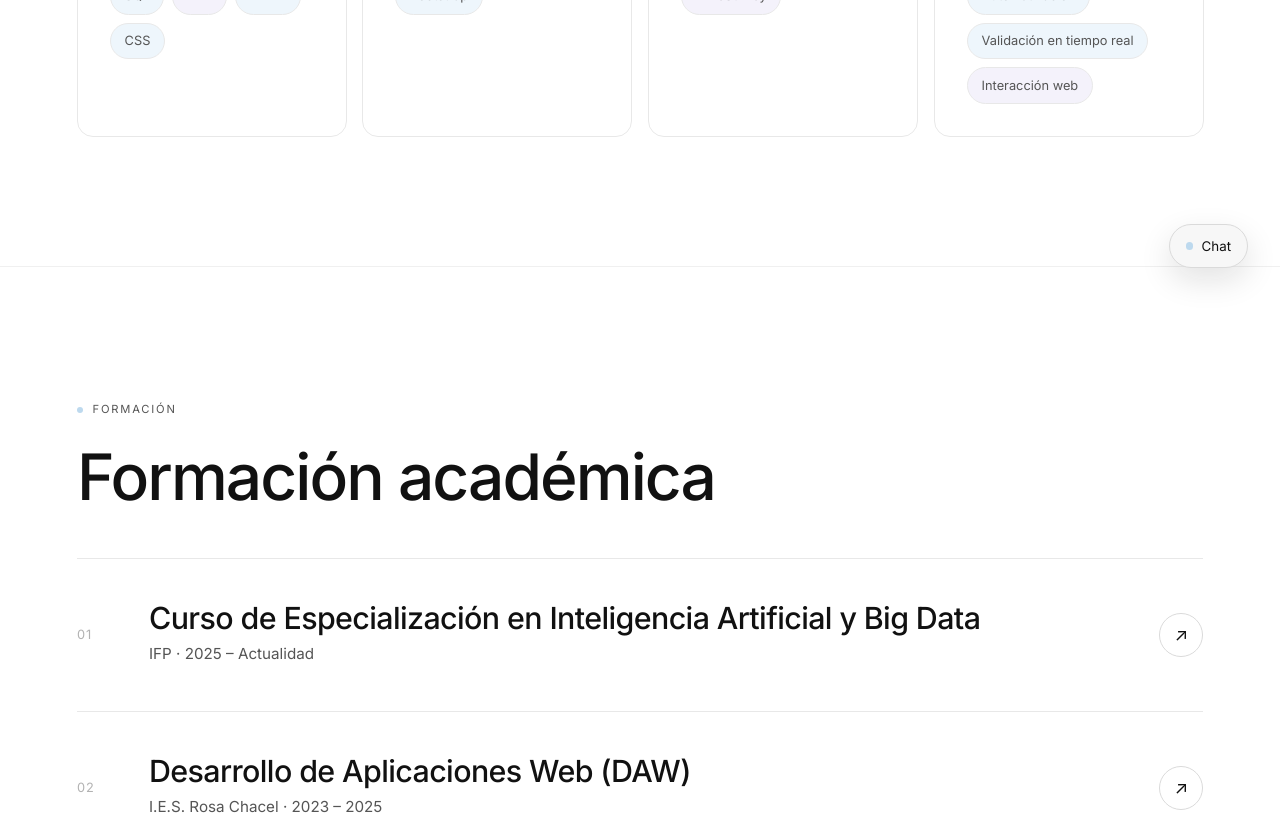
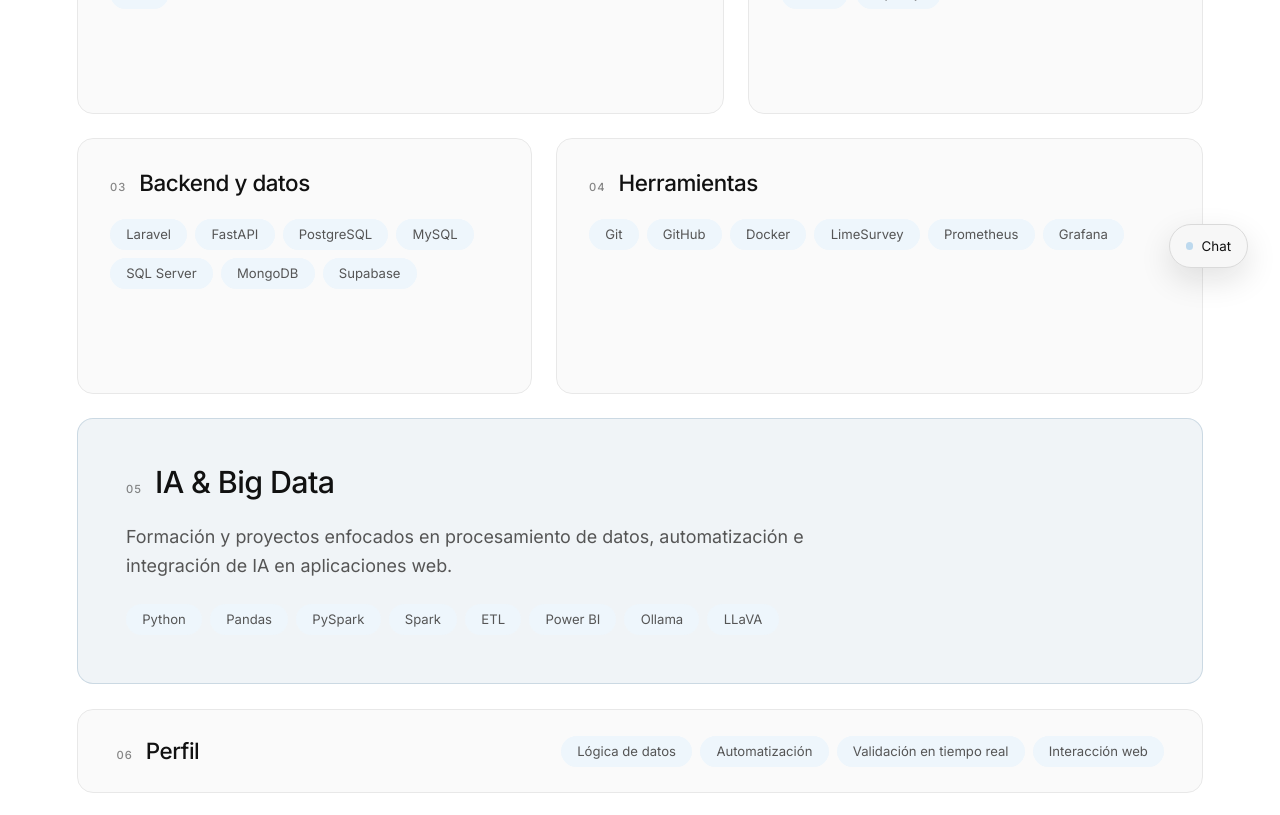
Before and after one commit to Daniel-Zarco/Portfolio, a React (Vite) app: page /tecnologias in a window 1280 px wide. Shown: the part 500-1315 px from the top of the page. Built offline with nearby package versions, Linux system fonts and the light colour scheme.

Commit message:
Rediseña grid de /tecnologias con 6 bloques editoriales

```diff
--- a/src/App.css
+++ b/src/App.css
@@ -1497,6 +1497,183 @@
   opacity: 0.55;
 }
 
+/* ---------- Tecnologías (página /tecnologias) ---------- */
+.techstack-grid {
+  display: grid;
+  grid-template-columns: repeat(12, minmax(0, 1fr));
+  gap: clamp(1rem, 2vw, 1.5rem);
+  align-items: stretch;
+}
+
+.tech-card {
+  display: flex;
+  flex-direction: column;
+  gap: 1.5rem;
+  padding: clamp(1.5rem, 2.5vw, 2.25rem);
+  background: var(--color-panel);
+  border: 1px solid var(--color-border);
+  border-radius: 1rem;
+  transition: border-color 0.4s ease, transform 0.4s var(--ease-smooth),
+    box-shadow 0.4s ease;
+}
+
+.tech-card:hover {
+  border-color: var(--color-border-strong);
+  transform: translateY(-3px);
+  box-shadow: 0 1rem 2.5rem rgba(23, 42, 58, 0.07);
+}
+
+.tech-card--lang {
+  grid-column: span 7;
+}
+
+.tech-card--frontend {
+  grid-column: span 5;
+}
+
+.tech-card--backend {
+  grid-column: span 5;
+}
+
+.tech-card--tools {
+  grid-column: span 7;
+}
+
+.tech-card--lang,
+.tech-card--frontend,
+.tech-card--backend,
+.tech-card--tools {
+  min-height: clamp(12rem, 21vw, 16rem);
+}
+
+.tech-card--wide,
+.tech-card--compact {
+  grid-column: 1 / -1;
+}
+
+.tech-card--wide {
+  justify-content: center;
+  background: rgba(174, 195, 211, 0.18);
+  border-color: rgba(174, 195, 211, 0.55);
+  padding: clamp(2rem, 4vw, 3rem);
+}
+
+.tech-card--compact {
+  flex-direction: row;
+  align-items: center;
+  justify-content: space-between;
+  gap: 1.25rem;
+  padding: clamp(1.25rem, 2vw, 1.75rem) clamp(1.5rem, 3vw, 2.5rem);
+}
+
+.tech-card-title {
+  display: flex;
+  align-items: baseline;
+  gap: 0.8rem;
+  margin: 0;
+  font-size: clamp(1.1rem, 1.8vw, 1.4rem);
+  font-weight: 500;
+  letter-spacing: -0.02em;
+  color: var(--color-text-h);
+}
+
+.tech-card--wide .tech-card-title {
+  font-size: clamp(1.35rem, 2.4vw, 1.9rem);
+}
+
+.tech-card--compact .tech-card-title {
+  margin: 0;
+}
+
+.tech-card-index {
+  flex: none;
+  color: var(--color-text);
+  font-size: 0.7rem;
+  letter-spacing: 0.1em;
+  opacity: 0.7;
+}
+
+.tech-card-lead {
+  max-width: 46rem;
+  color: var(--color-text);
+  font-size: clamp(1rem, 1.4vw, 1.15rem);
+  line-height: 1.6;
+  margin: 0;
+}
+
+.tech-card-tags {
+  display: flex;
+  flex-wrap: wrap;
+  gap: 0.5rem;
+  margin: 0;
+  padding: 0;
+  list-style: none;
+}
+
+.tech-card--compact .tech-card-tags {
+  justify-content: flex-end;
+}
+
+.tech-chip {
+  padding: 0.5rem 0.95rem;
+  border: 1px solid transparent;
+  border-radius: 999px;
+  background: var(--color-pastel-blue);
+  color: var(--color-text);
+  font-size: 0.82rem;
+  line-height: 1;
+  transition: color 0.3s ease, border-color 0.3s ease, background-color 0.3s ease;
+}
+
+.tech-chip:hover {
+  color: var(--color-accent-text);
+  border-color: var(--color-border-strong);
+  background: #FFFFFF;
+}
+
+@media (max-width: 1024px) {
+  .techstack-grid {
+    grid-template-columns: repeat(2, minmax(0, 1fr));
+  }
+
+  .tech-card--lang,
+  .tech-card--frontend,
+  .tech-card--backend,
+  .tech-card--tools,
+  .tech-card--wide,
+  .tech-card--compact {
+    grid-column: auto;
+  }
+
+  .tech-card--wide,
+  .tech-card--compact {
+    grid-column: 1 / -1;
+  }
+}
+
+@media (max-width: 768px) {
+  .tech-card--compact {
+    flex-direction: column;
+    align-items: flex-start;
+  }
+
+  .tech-card--compact .tech-card-tags {
+    justify-content: flex-start;
+  }
+}
+
+@media (max-width: 540px) {
+  .techstack-grid {
+    grid-template-columns: minmax(0, 1fr);
+  }
+
+  .tech-card,
+  .tech-card--wide,
+  .tech-card--compact {
+    grid-column: auto;
+  }
+}
+
 /* ---------- Responsive ---------- */
 @media (max-width: 1024px) {
   .skills-grid {
--- /dev/null
+++ b/src/components/TechStack.jsx
@@ -0,0 +1,89 @@
+import { SectionHeading } from './Projects';
+import { sectionsIntro } from '../data';
+
+const blocks = [
+  {
+    key: 'lang',
+    title: 'Lenguajes y base web',
+    tags: ['JavaScript', 'TypeScript', 'Java', 'PHP', 'Python', 'SQL', 'HTML', 'CSS'],
+  },
+  {
+    key: 'frontend',
+    title: 'Frontend',
+    tags: ['Angular', 'Tailwind CSS', 'Bootstrap', 'jQuery', 'Blade', 'Alpine.js'],
+  },
+  {
+    key: 'backend',
+    title: 'Backend y datos',
+    tags: ['Laravel', 'FastAPI', 'PostgreSQL', 'MySQL', 'SQL Server', 'MongoDB', 'Supabase'],
+  },
+  {
+    key: 'tools',
+    title: 'Herramientas',
+    tags: ['Git', 'GitHub', 'Docker', 'LimeSurvey', 'Prometheus', 'Grafana'],
+  },
+  {
+    key: 'ai',
+    title: 'IA & Big Data',
+    tags: ['Python', 'Pandas', 'PySpark', 'Spark', 'ETL', 'Power BI', 'Ollama', 'LLaVA'],
+    lead: 'Formación y proyectos enfocados en procesamiento de datos, automatización e integración de IA en aplicaciones web.',
+    wide: true,
+  },
+  {
+    key: 'profile',
+    title: 'Perfil',
+    tags: ['Lógica de datos', 'Automatización', 'Validación en tiempo real', 'Interacción web'],
+    compact: true,
+  },
+];
+
+export default function TechStack() {
+  return (
+    <section className="section">
+      <div className="section-inner">
+        <div className="section-heading" data-reveal>
+          <span className="section-badge">
+            <span className="section-badge-dot" />
+            {sectionsIntro.skills.badge}
+          </span>
+          <h2 className="section-title">{sectionsIntro.skills.title}</h2>
+        </div>
+
+        <div className="techstack">
+          <div className="techstack-grid">
+            {blocks.map((block, index) => (
+              <article
+                key={block.key}
+                className={[
+                  'tech-card',
+                  `tech-card--${block.key}`,
+                  block.wide ? 'tech-card--wide' : '',
+                  block.compact ? 'tech-card--compact' : '',
+                ]
+                  .filter(Boolean)
+                  .join(' ')}
+                data-reveal
+                data-reveal-delay={`${(index % 3) * 90}`}
+              >
+                <h3 className="tech-card-title">
+                  <span className="tech-card-index">
+                    {String(index + 1).padStart(2, '0')}
+                  </span>
+                  {block.title}
+                </h3>
+                {block.lead && <p className="tech-card-lead">{block.lead}</p>}
+                <ul className="tech-card-tags">
+                  {block.tags.map((tag) => (
+                    <li key={tag} className="tech-chip">
+                      {tag}
+                    </li>
+                  ))}
+                </ul>
+              </article>
+            ))}
+          </div>
+        </div>
+      </div>
+    </section>
+  );
+}
--- a/src/pages/Tecnologias.jsx
+++ b/src/pages/Tecnologias.jsx
@@ -1,12 +1,13 @@
 import { usePage } from '../hooks/usePage';
-import { SkillsSection, EducationSection } from '../components/About';
+import TechStack from '../components/TechStack';
+import { EducationSection } from '../components/About';
 
 export default function Tecnologias() {
   usePage();
 
   return (
     <div className="page">
-      <SkillsSection />
+      <TechStack />
       <EducationSection />
     </div>
   );
```
